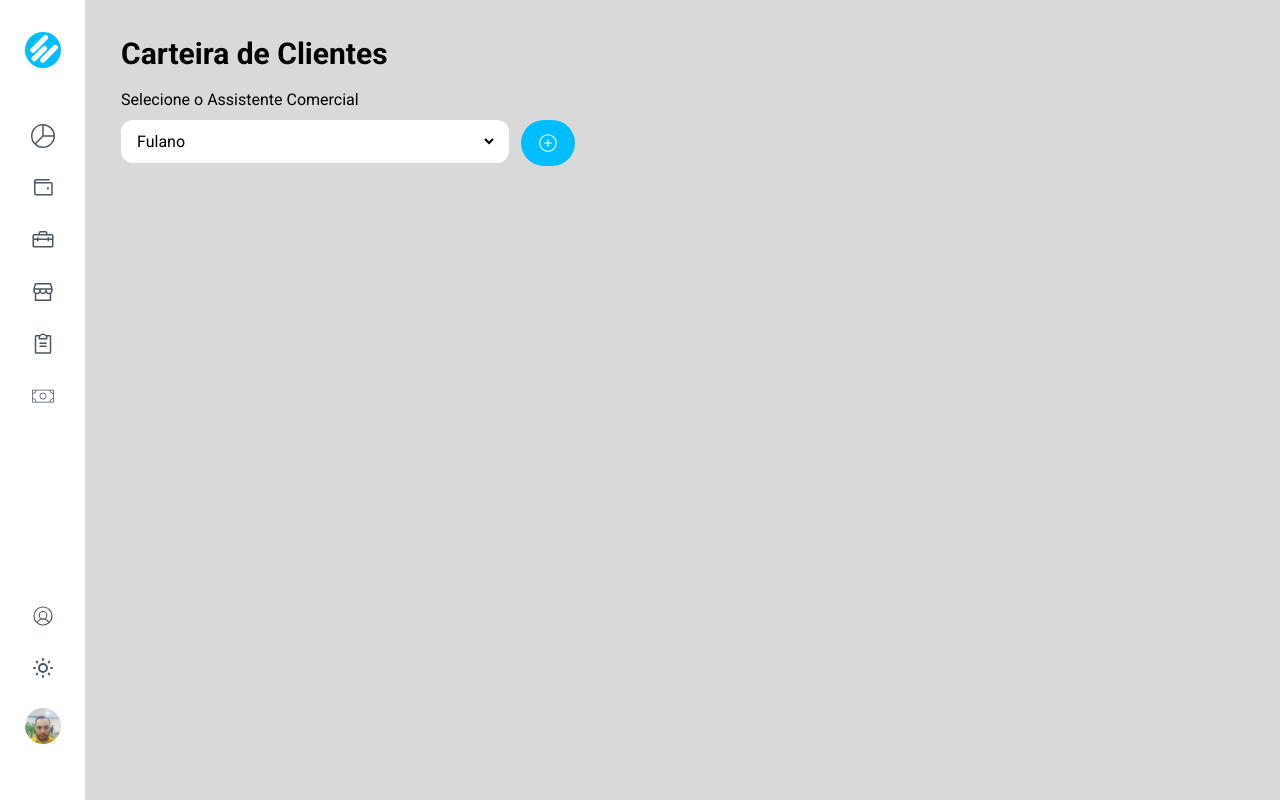
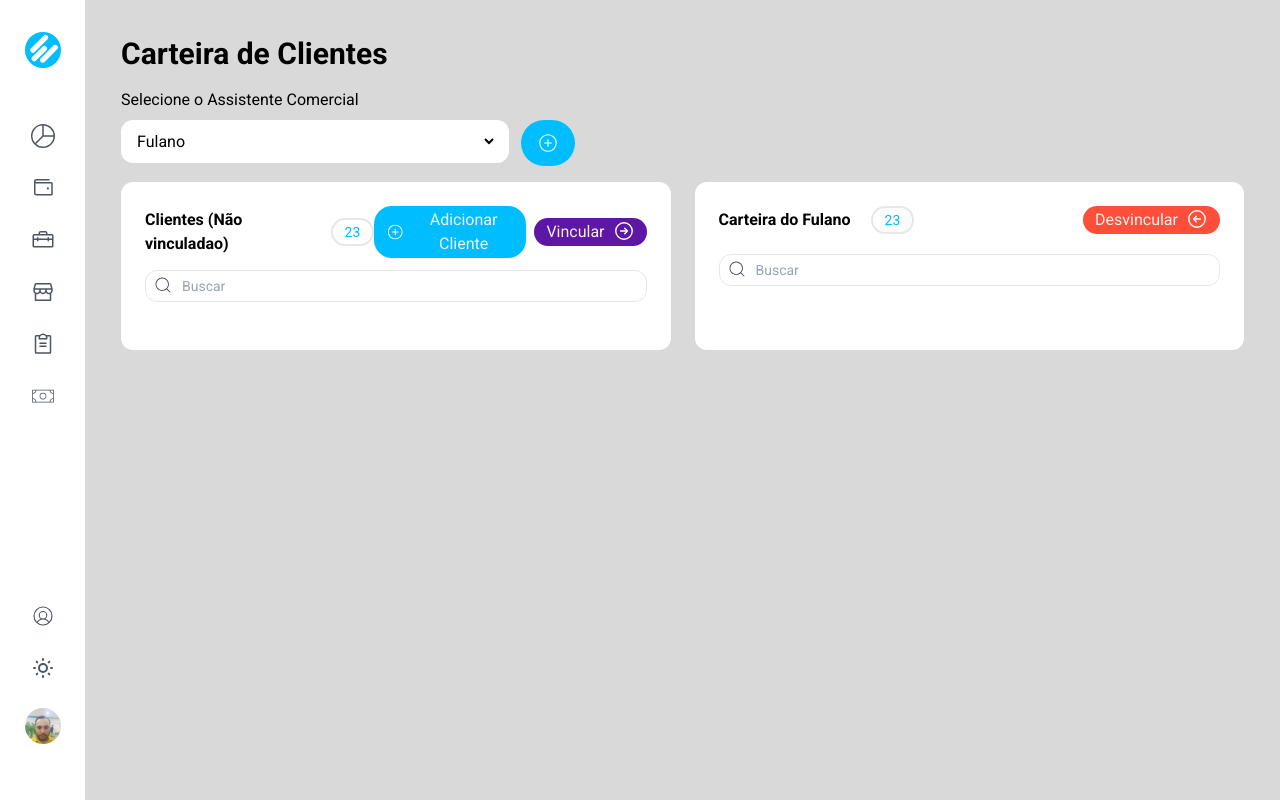
Before and after one commit to allancssio1/empy-web, a React (Vite) app: page / in a window 1280 px wide. Built offline with nearby package versions, Linux system fonts and the light colour scheme.

Commit message:
implement search

```diff
--- a/src/App.tsx
+++ b/src/App.tsx
@@ -9,6 +9,7 @@ import {
   PiPlusCircleLight,
 } from 'react-icons/pi'
 import { HiOutlineSun } from 'react-icons/hi'
+import { Options } from './components/show-options'
 
 function App() {
   return (
@@ -76,9 +77,19 @@ function App() {
           </div>
         </div>
 
-        <div>
-          <div></div>
-          <div></div>
+        <div className="grid grid-cols-2 gap-6">
+          <Options
+            title="Clientes (Não vinculadao)"
+            amount={23}
+            buttonAddCustomer={true}
+            buttonLinker="link"
+          />
+          <Options
+            title="Carteira do Fulano"
+            amount={23}
+            buttonAddCustomer={false}
+            buttonLinker="unlink"
+          />
         </div>
       </section>
     </main>
--- /dev/null
+++ b/src/components/show-options.tsx
@@ -0,0 +1,82 @@
+import {
+  PiPlusCircleLight,
+  PiArrowCircleLeft,
+  PiArrowCircleRight,
+} from 'react-icons/pi'
+import { CiSearch } from 'react-icons/ci'
+
+type OptionsProps = {
+  title: string
+  amount: number
+  buttonAddCustomer: boolean
+  buttonLinker: 'link' | 'unlink'
+}
+
+export const Options = ({
+  title,
+  amount,
+  buttonAddCustomer,
+  buttonLinker,
+}: OptionsProps) => {
+  const text = buttonLinker === 'link' ? 'Vincular' : 'Desvincular'
+  const buttonColorCustomer =
+    buttonLinker === 'link'
+      ? 'bg-button-positive hover: bg-button-positive-hover'
+      : 'bg-button-negative hover:bg-button-negative-hover'
+  const icon =
+    buttonLinker === 'link' ? (
+      <PiArrowCircleRight color="white" size={22} className="" />
+    ) : (
+      <PiArrowCircleLeft
+        color="white"
+        size={22}
+        className="text-button-cancel-primary"
+      />
+    )
+
+  return (
+    <div className="flex flex-col gap-3 justify-between bg-primary rounded-xl p-6">
+      <div className="flex items-center justify-between">
+        <div className="flex items-center gap-5">
+          <h3 className="text-1xl font-semibold">{title}</h3>
+
+          <div className="border-2 rounded-3xl px-3">
+            <span className="text-button-primary text-sm">{amount}</span>
+          </div>
+        </div>
+        <div className="flex items-center gap-2 text-button-cancel">
+          {buttonAddCustomer && (
+            <button className="flex items-center rounded-[18px] px-3 py-0.5 gap-2 bg-button-primary hover:bg-button-primary-hover">
+              <PiPlusCircleLight
+                color="white"
+                size={22}
+                className="text-button-cancel-primary"
+              />
+              Adicionar Cliente
+            </button>
+          )}
+          <button
+            className={`flex rounded-[18px] px-3 py-0.5 gap-2 ${buttonColorCustomer}`}
+          >
+            {text}
+            {icon}
+          </button>
+        </div>
+      </div>
+      <div className="relative">
+        <label htmlFor="search" className="absolute bottom-[7px] left-[8px]">
+          <CiSearch size={20} className=" text-gray-700" />
+        </label>
+        <input
+          type="text"
+          id="search"
+          placeholder="Buscar"
+          className="h-[32px] w-full rounded-xl p-2 pl-9 outline-none border-[1px] border-gray-200 hover:border-gray-400 text-sm focus:border-gray-500 "
+        />
+      </div>
+      <div></div>
+
+      <div></div>
+    </div>
+  )
+}
--- a/tailwind.config.js
+++ b/tailwind.config.js
@@ -16,11 +16,11 @@ export default {
       colors: {
         "button-primary": "#00BDFF",
         "button-primary-hover": "#00B0FF",
-        "button-positive-primary": "#5E17F5",
-        "button-positive-hover": "#5E17A5",
-        "button-negative-primary": "#FF4E3A",
+        "button-positive": "#5E17F5",
+        "button-positive-hover": "#5E16A5",
+        "button-negative": "#FF4E3A",
         "button-negative-hover": "#FF4011",
-        "button-cancel-primary": "#F2F2F2",
+        "button-cancel": "#F2F2F2",
         "button-cancel-hover": "#D9D9D9",
       },
     },
```
